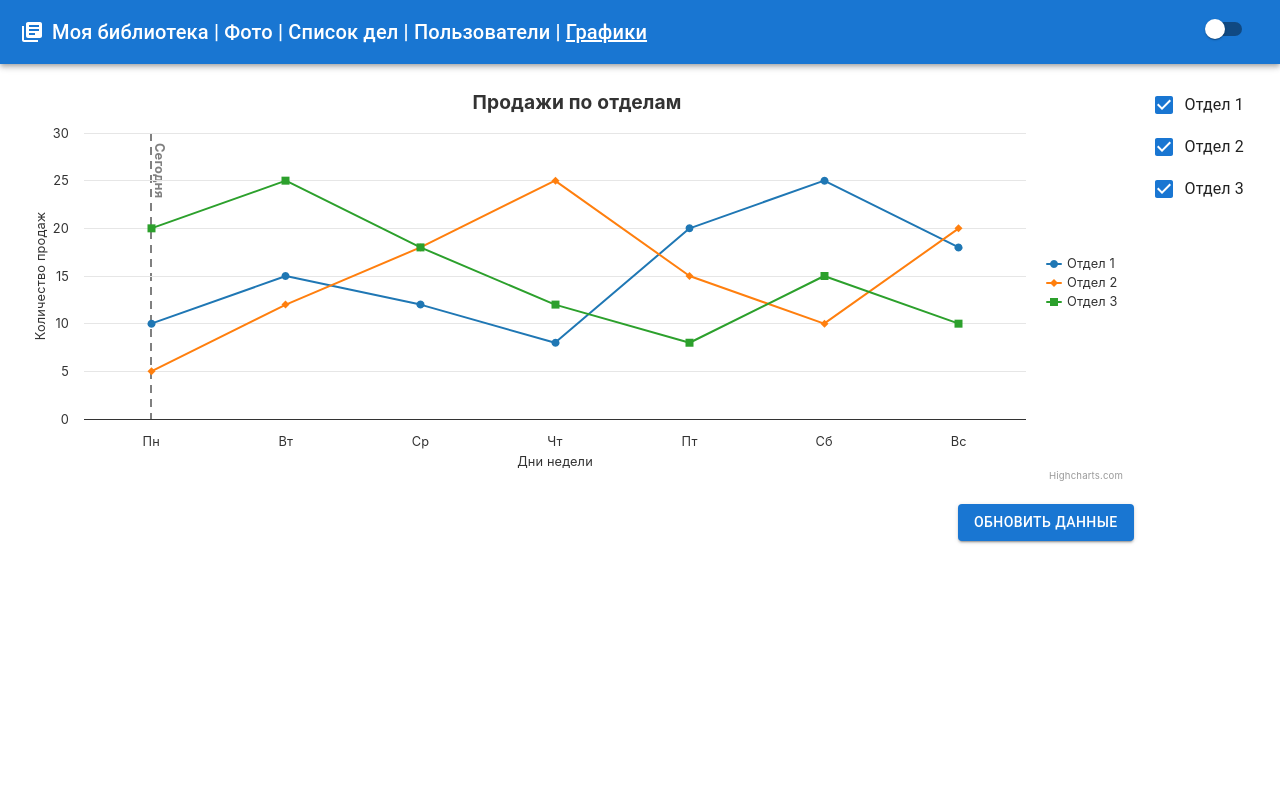
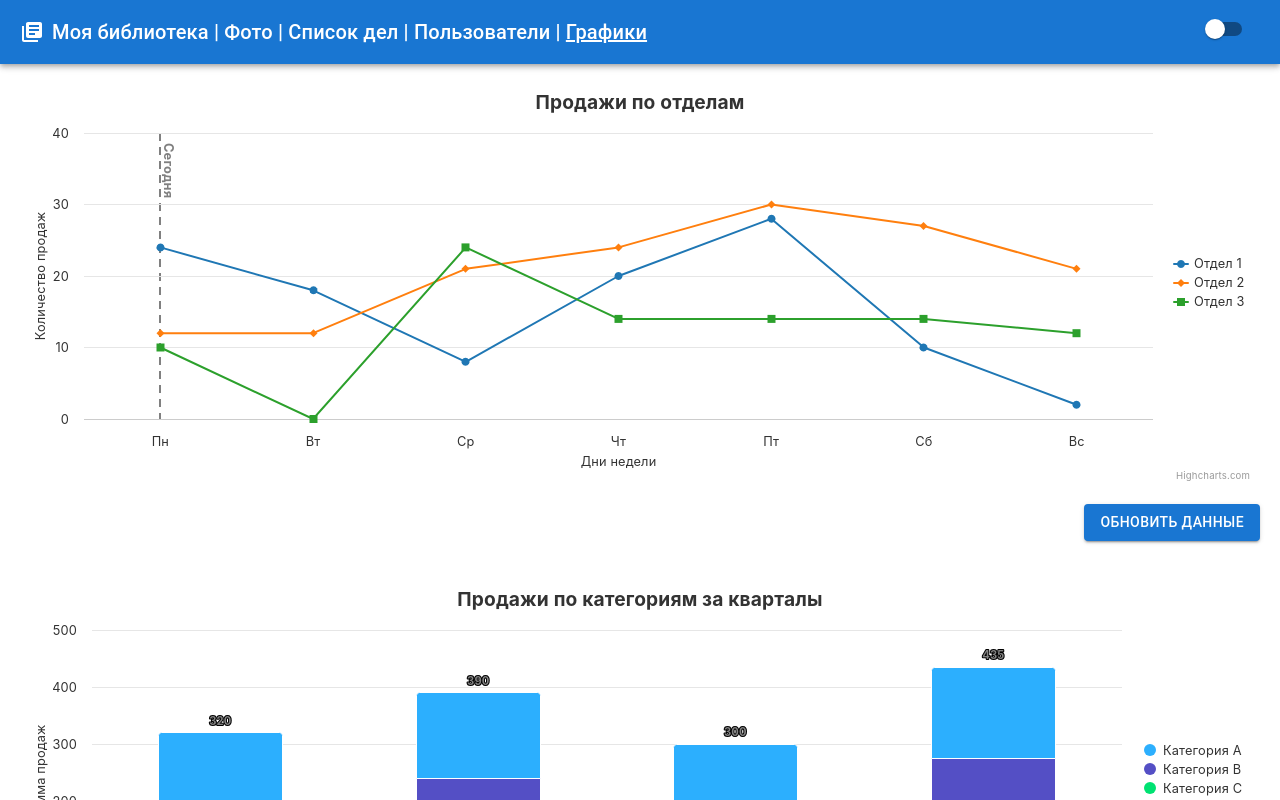
Before and after one commit to danilaAfanasev/grdn_js, a React (Vite) app: page /charts in a window 1280 px wide. Shown: the top 800 px of the page. Built offline with nearby package versions, Linux system fonts and the light colour scheme.

Commit message:
Добавлен новый график плюс исправлен баг с первым графиком

```diff
--- a/src/pages/Charts/ChartsPage.jsx
+++ b/src/pages/Charts/ChartsPage.jsx
@@ -1,7 +1,10 @@
 import React, { useState, useMemo } from 'react';
 import Highcharts from 'highcharts';
 import HighchartsReact from 'highcharts-react-official';
-import { Button, Box, useTheme, FormControlLabel, Checkbox, FormGroup, Dialog, DialogTitle, DialogContent, Table, TableBody, TableCell, TableContainer, TableHead, TableRow, Paper, DialogActions } from '@mui/material';
+import { Button, Box, useTheme, Dialog, DialogTitle, DialogContent, Table, TableBody, TableCell, TableContainer, TableHead, TableRow, Paper, DialogActions } from '@mui/material';
+import StackedBarChart from './StackedBarChart'; // Импортируем новый компонент
+
+const generateRandomData = () => Array.from({ length: 7 }, () => Math.floor(Math.random() * 31));
 
 const ChartsPage = () => {
   const theme = useTheme();
@@ -10,34 +13,20 @@ const ChartsPage = () => {
   const daysOfWeek = ['Понедельник', 'Вторник', 'Среда', 'Четверг', 'Пятница', 'Суббота', 'Воскресенье'];
 
   const [data, setData] = useState({
-    department1: [10, 15, 12, 8, 20, 25, 18],
-    department2: [5, 12, 18, 25, 15, 10, 20],
-    department3: [20, 25, 18, 12, 8, 15, 10],
-  });
-
-  const [visibleSeries, setVisibleSeries] = useState({
-    department1: true,
-    department2: true,
-    department3: true,
+    department1: generateRandomData(),
+    department2: generateRandomData(),
+    department3: generateRandomData(),
   });
 
   const [selectedDayIndex, setSelectedDayIndex] = useState(null);
   const [modalOpen, setModalOpen] = useState(false);
 
   const updateData = () => {
-    const newData = {
-      department1: Array.from({ length: 7 }, () => Math.floor(Math.random() * 31)),
-      department2: Array.from({ length: 7 }, () => Math.floor(Math.random() * 31)),
-      department3: Array.from({ length: 7 }, () => Math.floor(Math.random() * 31)),
-    };
-    setData(newData);
-  };
-
-  const toggleSeriesVisibility = (department) => {
-    setVisibleSeries((prev) => ({
-      ...prev,
-      [department]: !prev[department],
-    }));
+    setData({
+      department1: generateRandomData(),
+      department2: generateRandomData(),
+      department3: generateRandomData(),
+    });
   };
 
   const handleCategoryClick = (event) => {
@@ -77,6 +66,8 @@ const ChartsPage = () => {
       labels: {
         style: { color: theme.palette.mode === 'dark' ? '#fff' : '#333' },
       },
+      lineColor: theme.palette.mode === 'dark' ? '#555' : '#ccc',
+      tickColor: theme.palette.mode === 'dark' ? '#555' : '#ccc',
     },
     yAxis: {
       title: {
@@ -89,9 +80,9 @@ const ChartsPage = () => {
       },
     },
     series: [
-      { name: 'Отдел 1', data: data.department1, color: '#1f77b4', visible: visibleSeries.department1 },
-      { name: 'Отдел 2', data: data.department2, color: '#ff7f0e', visible: visibleSeries.department2 },
-      { name: 'Отдел 3', data: data.department3, color: '#2ca02c', visible: visibleSeries.department3 },
+      { name: 'Отдел 1', data: data.department1, color: '#1f77b4' },
+      { name: 'Отдел 2', data: data.department2, color: '#ff7f0e' },
+      { name: 'Отдел 3', data: data.department3, color: '#2ca02c' },
     ],
     tooltip: {
       shared: true,
@@ -114,11 +105,11 @@ const ChartsPage = () => {
       layout: 'vertical',
       itemStyle: { color: theme.palette.mode === 'dark' ? '#fff' : '#333' },
     },
-  }), [data, visibleSeries, theme]);
+  }), [data, theme]);
 
   return (
-    <Box sx={{ position: 'relative', padding: '20px', display: 'flex' }}>
-      <Box sx={{ flex: 1 }}>
+    <Box sx={{ position: 'relative', padding: '20px', display: 'flex', flexDirection: 'column' }}>
+      <Box sx={{ flex: 1, marginBottom: '20px' }}>
         <HighchartsReact highcharts={Highcharts} options={options} />
         <Button
           variant="contained"
@@ -130,21 +121,8 @@ const ChartsPage = () => {
         </Button>
       </Box>
 
-      <Box sx={{ marginLeft: '20px', display: 'flex', flexDirection: 'column' }}>
-        <FormGroup>
-          <FormControlLabel
-            control={<Checkbox checked={visibleSeries.department1} onChange={() => toggleSeriesVisibility('department1')} />}
-            label="Отдел 1"
-          />
-          <FormControlLabel
-            control={<Checkbox checked={visibleSeries.department2} onChange={() => toggleSeriesVisibility('department2')} />}
-            label="Отдел 2"
-          />
-          <FormControlLabel
-            control={<Checkbox checked={visibleSeries.department3} onChange={() => toggleSeriesVisibility('department3')} />}
-            label="Отдел 3"
-          />
-        </FormGroup>
+      <Box sx={{ marginTop: '20px' }}>
+        <StackedBarChart /> {/* Добавляем новый график */}
       </Box>
 
       <Dialog open={modalOpen} onClose={() => setModalOpen(false)} maxWidth="md">
--- /dev/null
+++ b/src/pages/Charts/StackedBarChart.jsx
@@ -0,0 +1,101 @@
+import React, { useEffect, useState } from 'react';
+import Highcharts from 'highcharts';
+import HighchartsReact from 'highcharts-react-official';
+import { useTheme } from '@mui/material';
+
+const StackedBarChart = () => {
+  const theme = useTheme();
+  const [loading, setLoading] = useState(true);
+
+  useEffect(() => {
+    const timer = setTimeout(() => {
+      setLoading(false);
+    }, 3000);
+    return () => clearTimeout(timer);
+  }, []);
+
+  const options = {
+    chart: {
+      type: 'column',
+      backgroundColor: theme.palette.mode === 'dark' ? '#333' : '#fff',
+      style: { color: theme.palette.mode === 'dark' ? '#fff' : '#333' },
+      animation: {
+        duration: 1000,
+      },
+    },
+    title: {
+      text: 'Продажи по категориям за кварталы',
+      style: { color: theme.palette.mode === 'dark' ? '#fff' : '#333' },
+    },
+    xAxis: {
+      categories: ['Q1', 'Q2', 'Q3', 'Q4'],
+      title: {
+        text: 'Кварталы',
+        style: { color: theme.palette.mode === 'dark' ? '#fff' : '#333' },
+      },
+      labels: {
+        style: { color: theme.palette.mode === 'dark' ? '#fff' : '#333' },
+      },
+      lineColor: theme.palette.mode === 'dark' ? '#555' : '#ccc',
+      tickColor: theme.palette.mode === 'dark' ? '#555' : '#ccc',
+    },
+    yAxis: {
+      min: 0,
+      title: {
+        text: 'Сумма продаж',
+        style: { color: theme.palette.mode === 'dark' ? '#fff' : '#333' },
+      },
+      gridLineColor: theme.palette.mode === 'dark' ? '#555' : '#e6e6e6',
+      labels: {
+        style: { color: theme.palette.mode === 'dark' ? '#fff' : '#333' },
+      },
+      stackLabels: {
+        enabled: true,
+        style: {
+          fontWeight: 'bold',
+          color: theme.palette.mode === 'dark' ? '#fff' : 'gray',
+        },
+      },
+    },
+    legend: {
+      align: 'right',
+      verticalAlign: 'middle',
+      layout: 'vertical',
+      itemStyle: { color: theme.palette.mode === 'dark' ? '#fff' : '#333' },
+    },
+    tooltip: {
+      headerFormat: '<b>{point.x}</b><br/>',
+      pointFormat: '{series.name}: {point.y}<br/>Total: {point.stackTotal}',
+    },
+    plotOptions: {
+      column: {
+        stacking: 'normal',
+        dataLabels: {
+          enabled: false,
+        },
+      },
+    },
+    series: [
+      {
+        name: 'Категория A',
+        data: [120, 150, 130, 160],
+      },
+      {
+        name: 'Категория B',
+        data: [80, 90, 70, 100],
+      },
+      {
+        name: 'Категория C',
+        data: [50, 60, 55, 70],
+      },
+      {
+        name: 'Категория D',
+        data: [70, 90, 45, 105],
+      },
+    ],
+  };
+
+  return loading ? <div>Загрузка...</div> : <HighchartsReact highcharts={Highcharts} options={options} />;
+};
+
+export default StackedBarChart;
```
